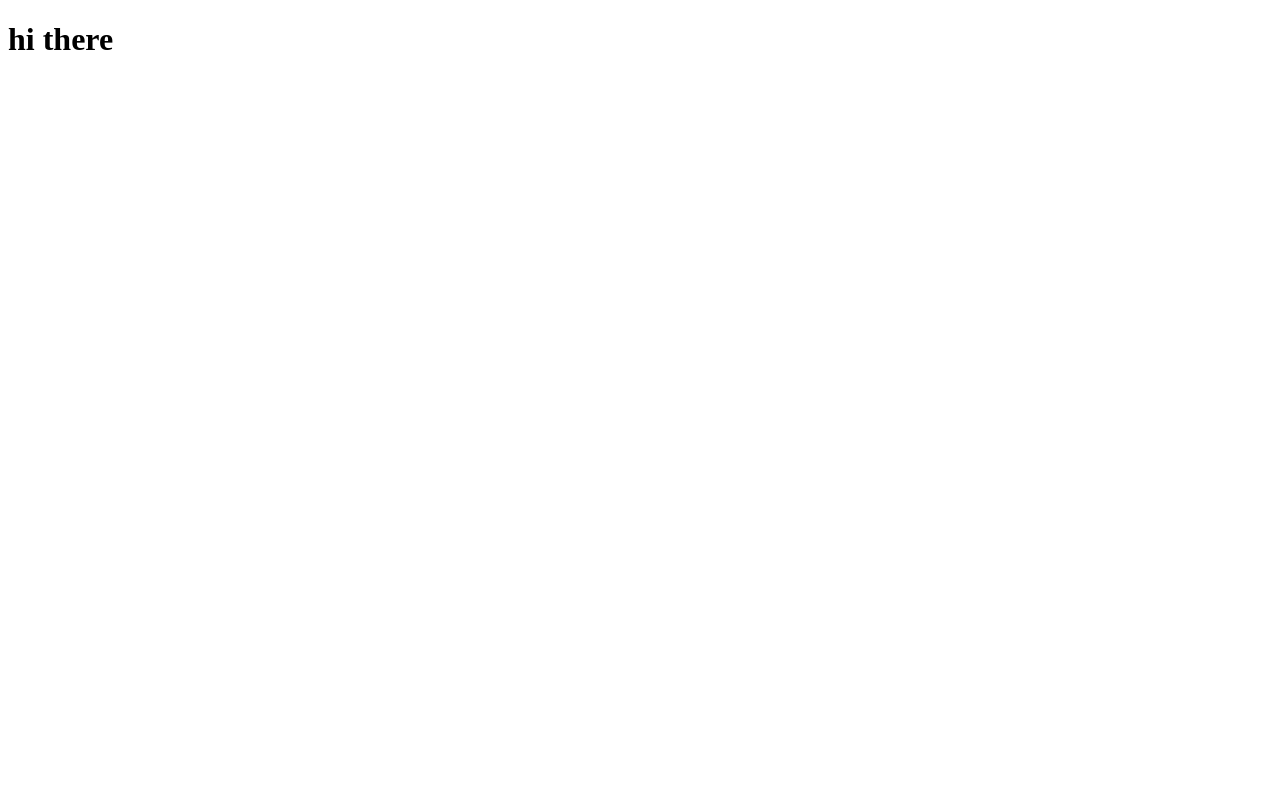
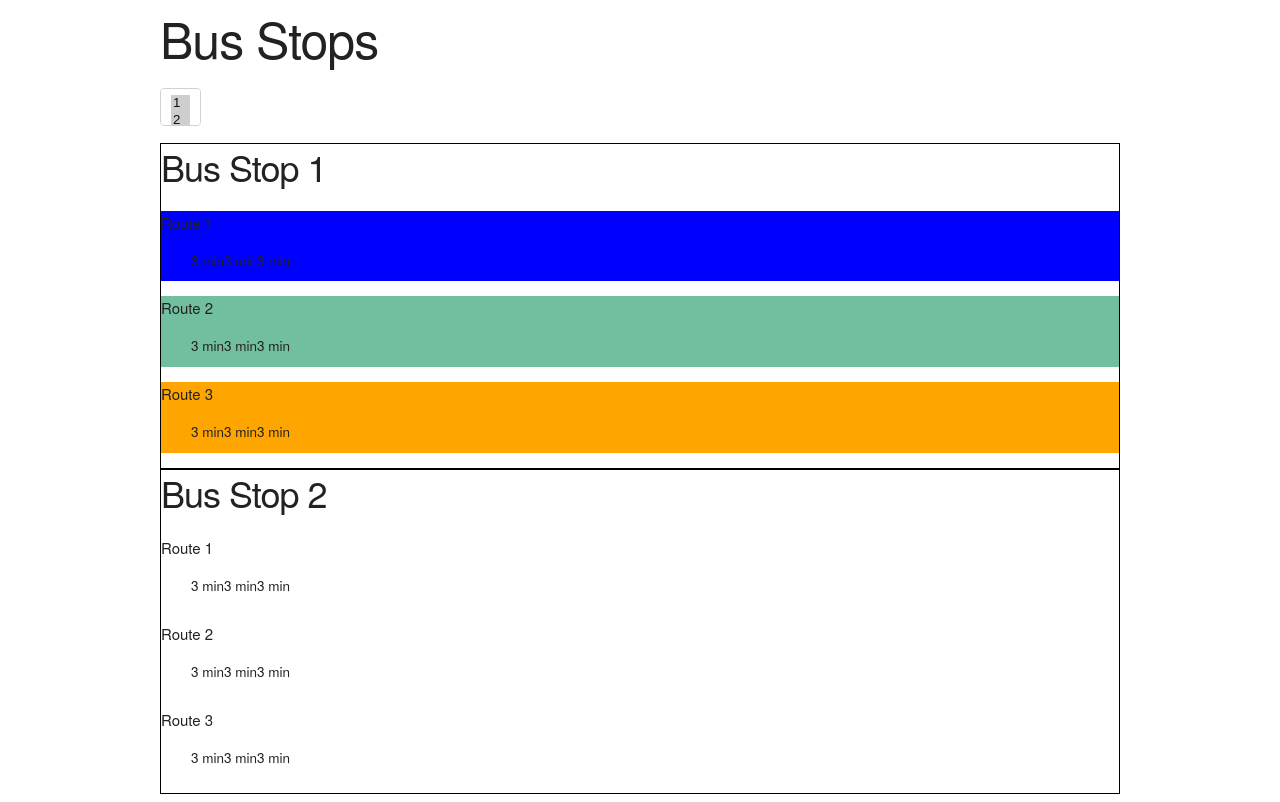
Before and after one commit to hanhanhan/fake_bus_api, a Flask app: page /client in a window 1280 px wide. Before the commit the page is almost empty. Before the commit the page ends 50 px from the top, so only its background shows below. Run offline with Flask 2, Linux system fonts and the light colour scheme.

Commit message:
mock layout with list

```diff
--- a/main.py
+++ b/main.py
@@ -13,7 +13,7 @@
 
 
 # View + Path
-@app.route('/<int:stop_id>')
+@app.route('/api/<stop_id>')
 def bus_stop_schedule(stop_id):
 
     try:
--- /dev/null
+++ b/static/custom.css
@@ -0,0 +1,53 @@
+/*
+(e.g. ul.nav { text-align: center; })
+and the list items inline-block
+(e.g. ul.nav li { display: inline-block; }).
+If you want to do it with margin for whatever reason, look into
+width: fit-content;*/
+
+:root {
+    --route1-color: blue;
+    --route2-color: #71BF9F;
+    --route3-color: orange;
+}
+
+body {
+    overflow-y: visible;
+}
+
+.schedule {
+    border: 1px solid black;
+}
+
+.routes {
+    display: inline;
+}
+
+
+
+.route.one {
+    background-color: var(--route1-color);
+}
+
+.route.two {
+    background-color: var(--route2-color);
+}
+
+.route.three {
+    background-color: var(--route3-color);
+}
+
+.times {
+    display: flex;
+    flex-direction: row;
+    flex-wrap: wrap;
+    text-align: center;
+}
+
+.times li {
+    /*display: inline-block;*/
+}
+
+ul {
+    list-style: none;
+}
--- /dev/null
+++ b/static/route_select.js
@@ -0,0 +1,40 @@
+document.addEventListener("DOMContentLoaded", selectDefaultBusStops)
+
+function getSchedule(stop_id){
+
+    let xhttp = new XMLHttpRequest()
+    xhttp.open('GET', `http://127.0.0.1:5000/{stop_id}`)
+    xhttp.timeout = 2000
+    xhttp.onerror = () => { console.log("xhttp error") }
+    xhttp.onreadystatechange = updateSchedule
+
+    // () => {
+    //     console.log(xhttp.status)
+    //     console.log(xhttp.responseText)
+    // }
+
+    }
+
+
+    function selectDefaultBusStops(){
+        // something with location services
+    }
+
+
+    let bus_stops = document.getElementById("bus_stop")
+    bus_stops.addEventListener("click", getSchedule)
+
+    let nearestBusStops = [0, 1]
+    nearestBusStops.forEach(
+        stop => { bus_stops[stop].setAttribute('selected', "selected") })
+
+    let bus_stops_selected = bus_stops.selectedOptions
+
+    function getSchedule(){
+        console.log("get that schedule")
+        // bus_stops.forEach((stop)=>console.log(stop.label))
+    }
+
+    function updateSchedule(api_response){
+        api_response = '{"r1": [34, 49], "r2": [36, 51], "r3": [38, 53]}'
+    }
--- a/templates/base.html
+++ b/templates/base.html
@@ -1,8 +1,20 @@
 <!DOCTYPE html>
 <html>
 <head>
-    <title></title>
+    <title>FakeBus Metro</title>
+
+    <!-- <link rel="stylesheet" href="https://cdnjs.cloudflare.com/ajax/libs/bulma/0.6.1/css/bulma.min.css"> -->
+
+    <link rel="stylesheet" href="https://cdnjs.cloudflare.com/ajax/libs/skeleton/2.0.4/skeleton.css">
+
+    <!-- <link rel="stylesheet" href="https://unpkg.com/onsenui/css/onsenui.css"> -->
+    <!-- <link rel="stylesheet" href="https://unpkg.com/onsenui/css/onsen-css-components.min.css"> -->
+    <!-- <script src="https://unpkg.com/onsenui/js/onsenui.min.js"></script> -->
+
+    <link rel="stylesheet" type="text/css" href="{{ url_for('static', filename='custom.css') }}">
+    <meta name="viewport" content="width=device-width, initial-scale=1">
 </head>
+
 <body>
 {% block contents %}{% endblock %}
 </body>
--- a/templates/client.html
+++ b/templates/client.html
@@ -1,4 +1,73 @@
 {% extends 'base.html' %}
 {% block contents %}
-<h1>hi there</h1>
+<div class="container">
+    <div class="bus_stop_selection">
+    <h1>Bus Stops</h1>
+    <select multiple size="10" id="bus_stop">
+        {% for stop in range(1,11) %}
+            <option value="{{stop}}">{{stop}}</option>
+        {% endfor %}
+    <select>
+    </div>
+
+    <div class="schedule">
+        <h3>Bus Stop 1</h3>
+        <ul class="routes">
+            <li class="route one">
+                Route 1
+                <ul class="times">
+                    <li class="">3 min</li>
+                    <li class="">3 min</li>
+                    <li class="">3 min</li>
+                </ul>
+            </li>
+
+            <li class="route two">
+                Route 2
+                <ul class="times">
+                    <li>3 min</li>
+                    <li>3 min</li>
+                    <li>3 min</li>
+                </ul>
+            </li>
+
+            <li class="route three">
+                Route 3
+                <ul class="times">
+                    <li>3 min</li>
+                    <li>3 min</li>
+                    <li>3 min</li>
+                </ul>
+            </li>
+    </div>
+
+
+
+    <div class="schedule row">
+        <h3>Bus Stop 2</h3>
+        <ul class="routes">
+            <li class="route">Route 1</li>
+            <ul class="times">
+                <li>3 min</li>
+                <li>3 min</li>
+                <li>3 min</li>
+            </ul>
+
+            <li class="route">Route 2</li>
+            <ul class="times">
+                <li>3 min</li>
+                <li>3 min</li>
+                <li>3 min</li>
+            </ul>
+            <li class="route">Route 3</li>
+            <ul class="times">
+                <li>3 min</li>
+                <li>3 min</li>
+                <li>3 min</li>
+            </ul>
+        </ul>
+    </div>
+</div>
+
+<script src="/static/route_select.js"></script>
 {% endblock %}
```
